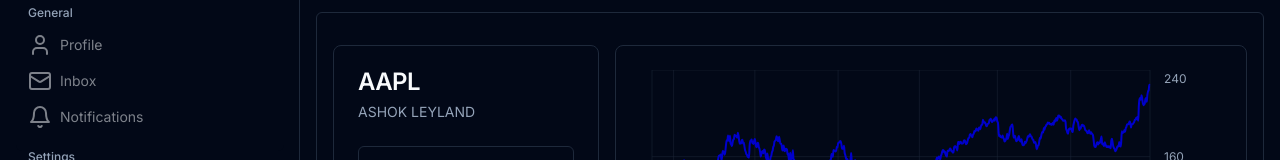
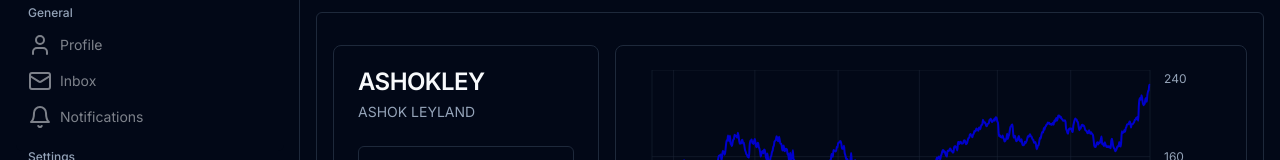
Before and after one commit to noobiecoder1942/finance-tracker, a Next.js app: page /dashboard/accounts/1 in a window 1280 px wide. Shown: the part 287-447 px from the top of the page. Built offline with nearby package versions, Linux system fonts and the light colour scheme.

Commit message:
Resolved build issues

```diff
--- a/src/app/dashboard/accounts/[id]/AccountHoldingCard.tsx
+++ b/src/app/dashboard/accounts/[id]/AccountHoldingCard.tsx
@@ -15,7 +15,7 @@
         <Card className="w-full max-w-fit border my-4" >
             <CardHeader className="flex flex-row justify-between">
                 <div className="grid gap-y-2">
-                    <CardTitle>{holding.ticker}</CardTitle>
+                    <CardTitle>ASHOKLEY</CardTitle>
                     <CardDescription>ASHOK LEYLAND</CardDescription>
                 </div>
             </CardHeader>
```
